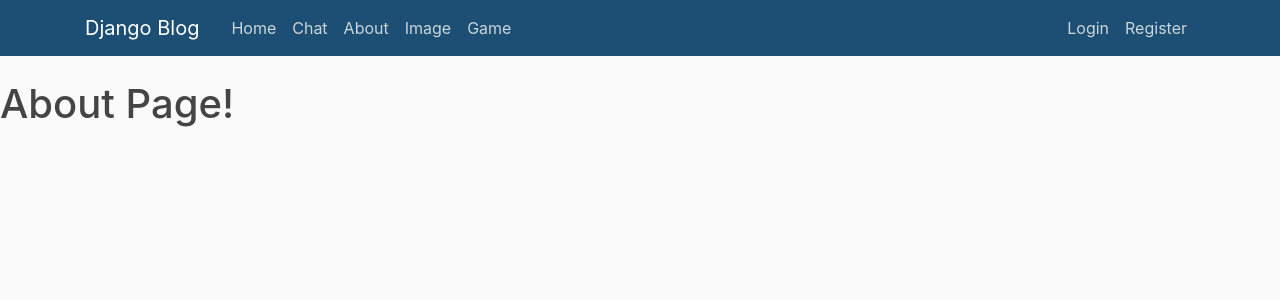
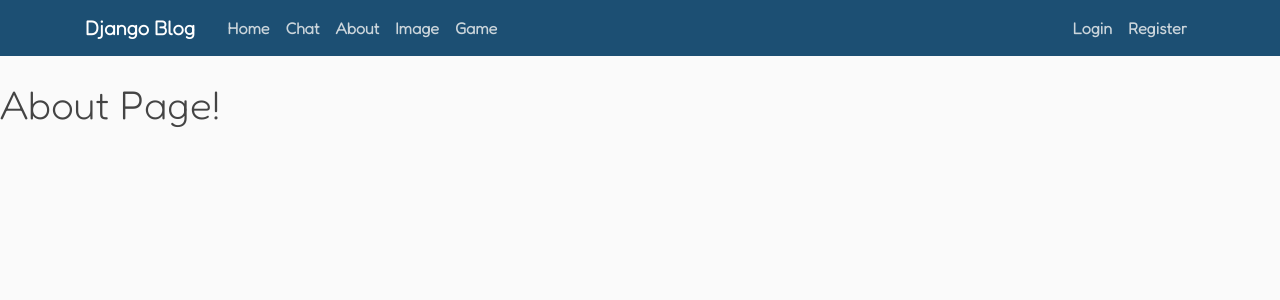
Before and after one commit to jschwabe42/ft_transcendence, a Django app: page /about/ in a window 1280 px wide. Shown: the top 300 px of the page. Run offline with Django 5.2, Linux system fonts and the light colour scheme; some libraries are stand-ins or nearby versions.

Commit message:
added new font for the navigation bar

```diff
--- a/backend/static/css/navbar.css
+++ b/backend/static/css/navbar.css
@@ -2,6 +2,8 @@ body {
 	background: #fafafa;
 	color: #333333;
 	margin-top: 5rem;
+	font-family: 'Fredoka', sans-serif;
+	font-weight: bold;
 }
 
 h1, h2, h3, h4, h5, h6 {
@@ -11,6 +13,7 @@ body {
 ul {
 	margin: 0;
 }
+
 .bg-steel {
 	background-color: #1c4f73;
 }
--- /dev/null
+++ b/backend/static/fonts/fonts.css
@@ -0,0 +1,7 @@
+/* app/fonts/fonts.css */
+@font-face {
+	font-family: 'Fredoka';
+	font-weight: 100; /* Use any weight from 100 to 900 */
+	font-style: normal;
+	src: url('./Fredoka-variableFont.ttf') format('truetype'); /* Update path and format */
+}
--- a/backend/templates/navbar.html
+++ b/backend/templates/navbar.html
@@ -3,6 +3,7 @@
 	<link rel="stylesheet" href="https://cdn.jsdelivr.net/npm/bootstrap@4.0.0/dist/css/bootstrap.min.css"
 	integrity="sha384-Gn5384xqQ1aoWXA+058RXPxPg6fy4IWvTNh0E263XmFcJlSAwiGgFAW/dAiS6JXm" crossorigin="anonymous">
 	<link rel="stylesheet" href="{% static 'css/navbar.css' %}">
+	<link rel="stylesheet" href="{% static 'fonts/fonts.css' %}">
 </head>
 <header class="site-header">
 
```
Also changed, not shown: backend/static/fonts/Fredoka-variableFont.ttf (added), backend/static/fonts/GeistMonoVF.woff (added), backend/static/fonts/GeistVF.woff (added). Lines whose indentation alone changed are shown as unchanged.
